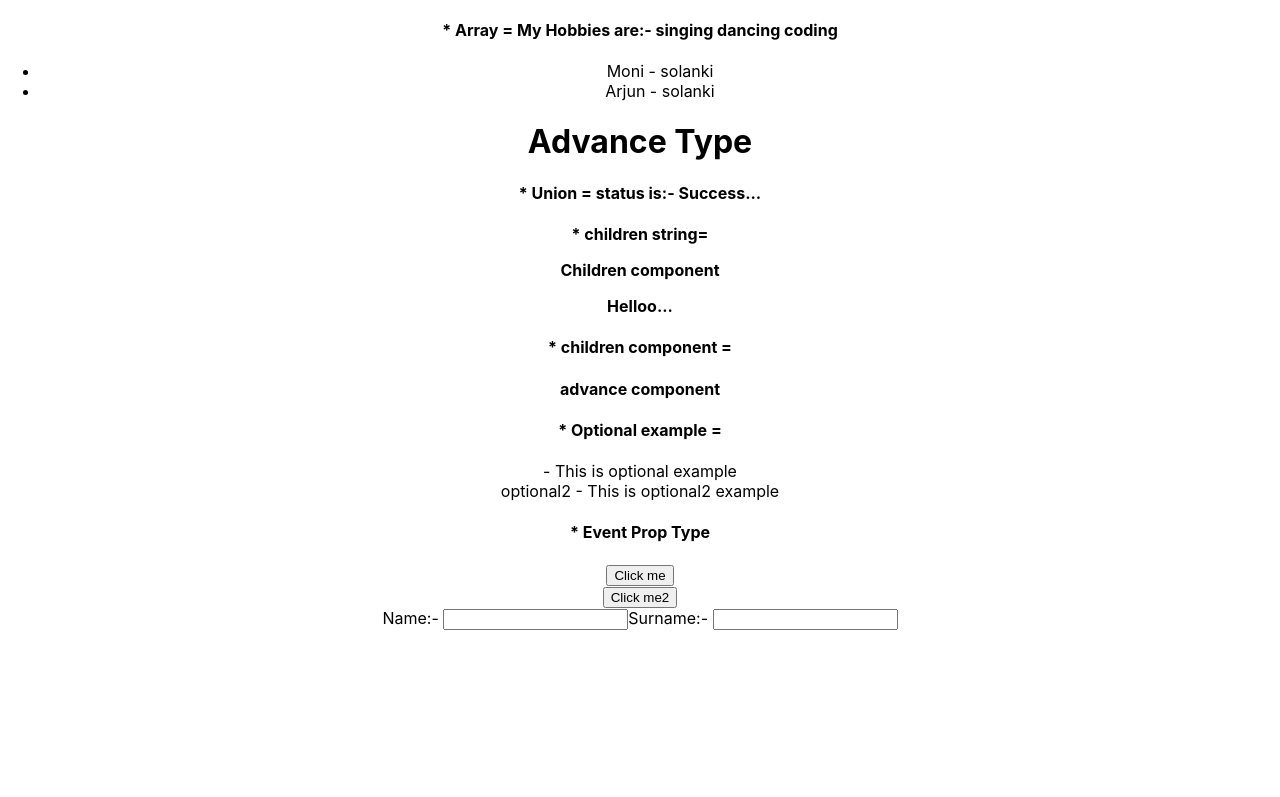
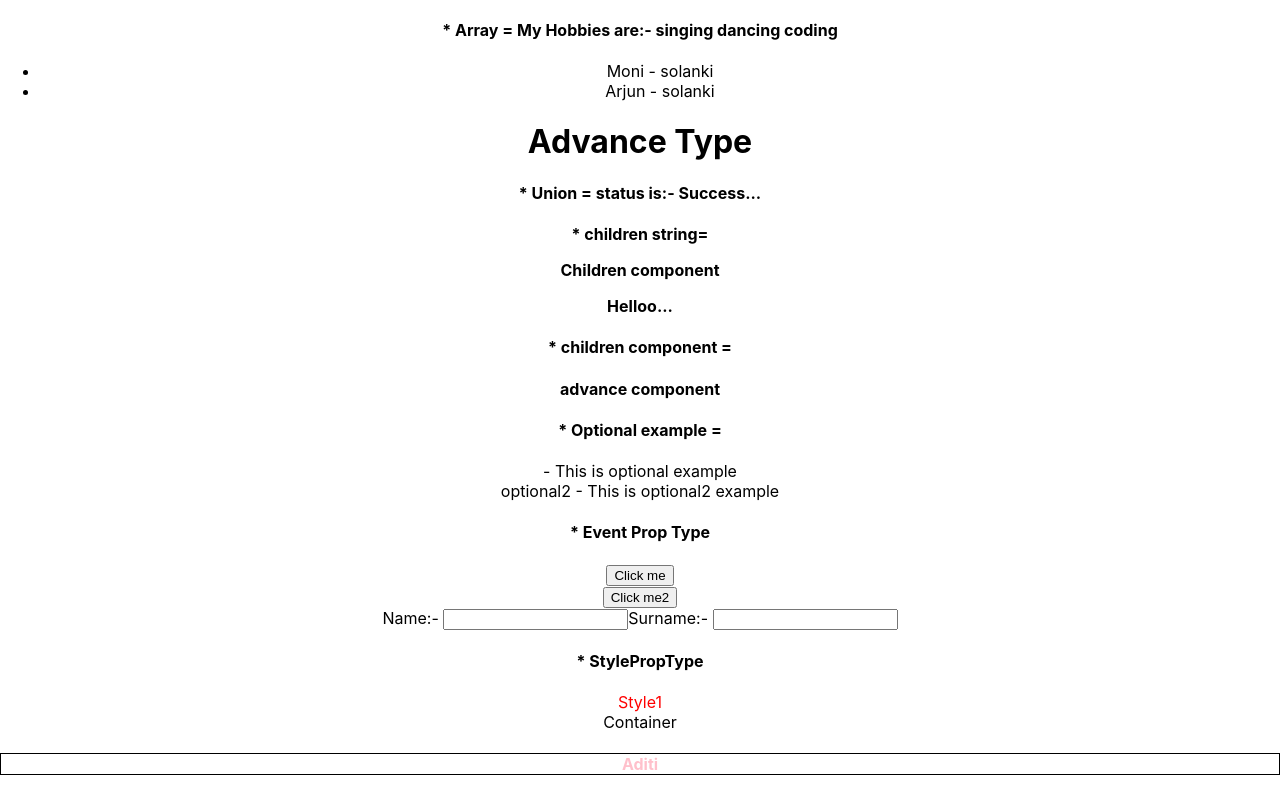
Before and after one commit to aditisolanki71/react-typescript-practice, a React (Create React App) app: page / in a window 1280 px wide. Shown: the part 186-983 px from the top of the page. Before the commit the page ends 816 px from the top, so only its background shows below. Built offline with nearby package versions, Linux system fonts and the light colour scheme.

Commit message:
Style props

```diff
--- a/src/App.tsx
+++ b/src/App.tsx
@@ -2,6 +2,7 @@ import './App.css';
 import BasicType from './components/BasicType';
 import AdvanceType from "./components/Advance/AdvanceType"
 import EventPropType from "./components/EventPropType/EventPropType"
+import StylePropType from "./components/StylePropType/StylePropType"
 function App() {
   const personObject = {
     first: "Adi",
@@ -33,6 +34,7 @@ function App() {
           <p>Helloo...</p>
       </AdvanceType>
       <EventPropType />
+      <StylePropType />
     </div>
   );
 }
--- /dev/null
+++ b/src/components/StylePropType/Container.tsx
@@ -0,0 +1,12 @@
+type containerProps = {
+   style: React.CSSProperties
+}
+
+const Container = (props: containerProps) => {
+   return (
+      <div>Container
+         <h4 style={props.style}>Aditi</h4>
+      </div>
+   )
+}
+export default Container;
--- /dev/null
+++ b/src/components/StylePropType/StylePropType.tsx
@@ -0,0 +1,12 @@
+import Container from "./Container";
+
+const StylePropType = () => {
+   return (
+      <div>
+         <h4>* StylePropType</h4>
+         <div style={{color: "red"}}>Style1</div>
+         <Container style={{border: "1px solid black", color: "pink"}}/>
+      </div>
+   )
+}
+export default StylePropType;
```
